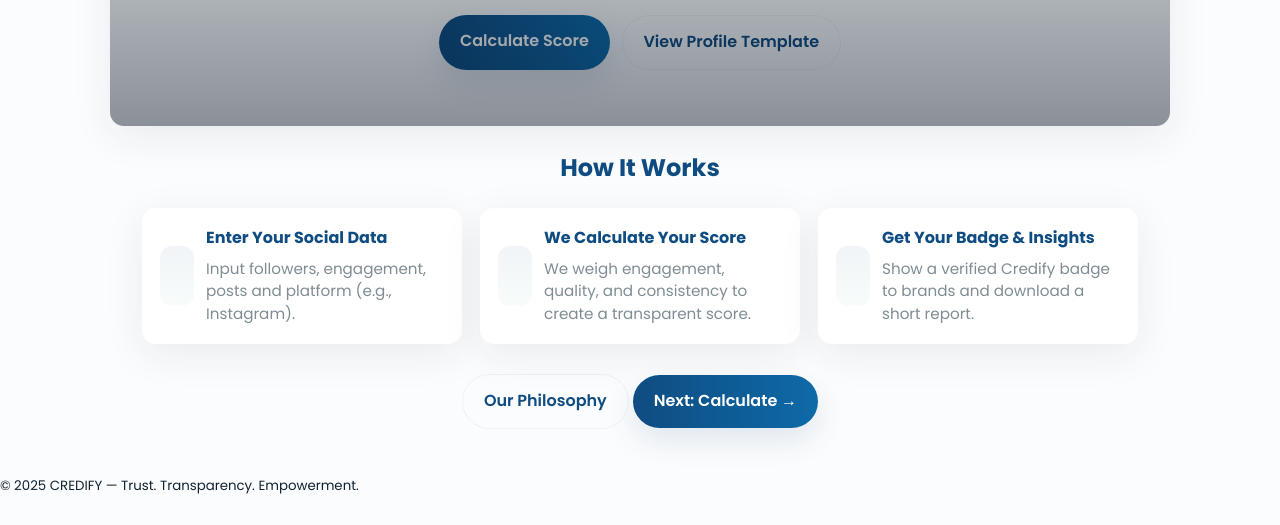
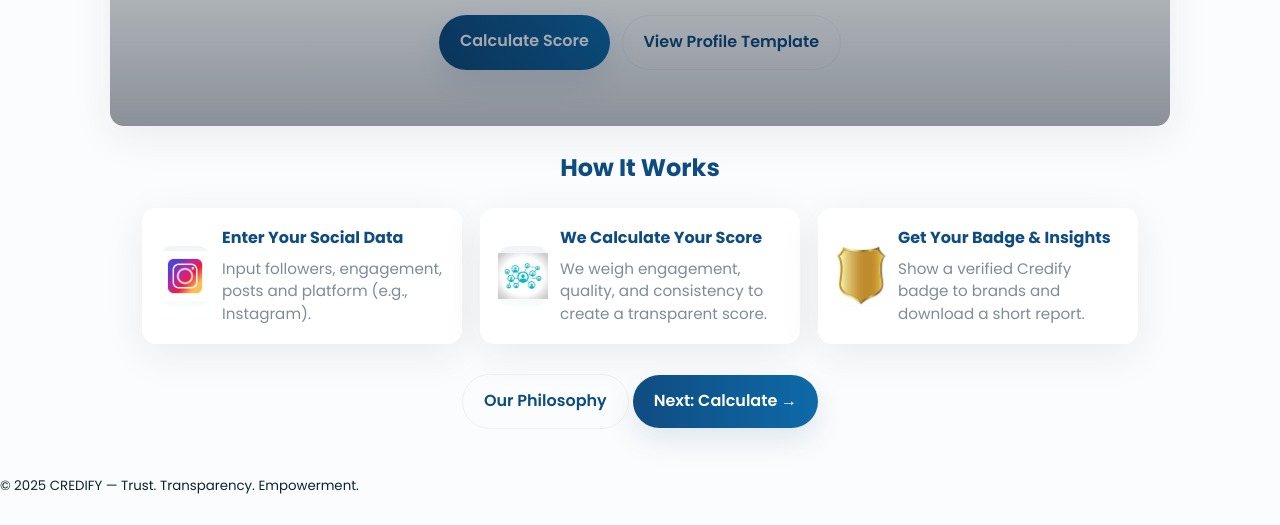
Before and after one commit to ppriyesh/CREDIFY, a plain HTML site: page index.html in a window 1280 px wide. Shown: the part 275-800 px from the top of the page. Drawn offline with Linux system fonts and the light colour scheme.

Commit message:
images on homepage

```diff
--- a/index.html
+++ b/index.html
@@ -34,7 +34,7 @@
       <div class="row" role="list">
         <div class="card" role="listitem">
           <div style="display:flex;align-items:center">
-            <div class="icon"><img src="images/step-enter.png" alt="" width="34"></div>
+            <div class="icon"><img src="images/insta.jpg" alt="" width="50"></div>
             <div>
               <h4>Enter Your Social Data</h4>
               <p>Input followers, engagement, posts and platform (e.g., Instagram).</p>
@@ -44,7 +44,7 @@
 
         <div class="card" role="listitem">
           <div style="display:flex;align-items:center">
-            <div class="icon"><img src="images/step-calc.png" alt="" width="34"></div>
+            <div class="icon"><img src="images/network.jpg" alt="" width="50"></div>
             <div>
               <h4>We Calculate Your Score</h4>
               <p>We weigh engagement, quality, and consistency to create a transparent score.</p>
@@ -54,7 +54,7 @@
 
         <div class="card" role="listitem">
           <div style="display:flex;align-items:center">
-            <div class="icon"><img src="images/step-badge.png" alt="" width="34"></div>
+            <div class="icon"><img src="images/badge.jpg" alt="" width="50"></div>
             <div>
               <h4>Get Your Badge & Insights</h4>
               <p>Show a verified Credify badge to brands and download a short report.</p>
```
Also changed, not shown: images/badge.jpg (added), images/insta.jpg (added), images/network.jpg (added).
